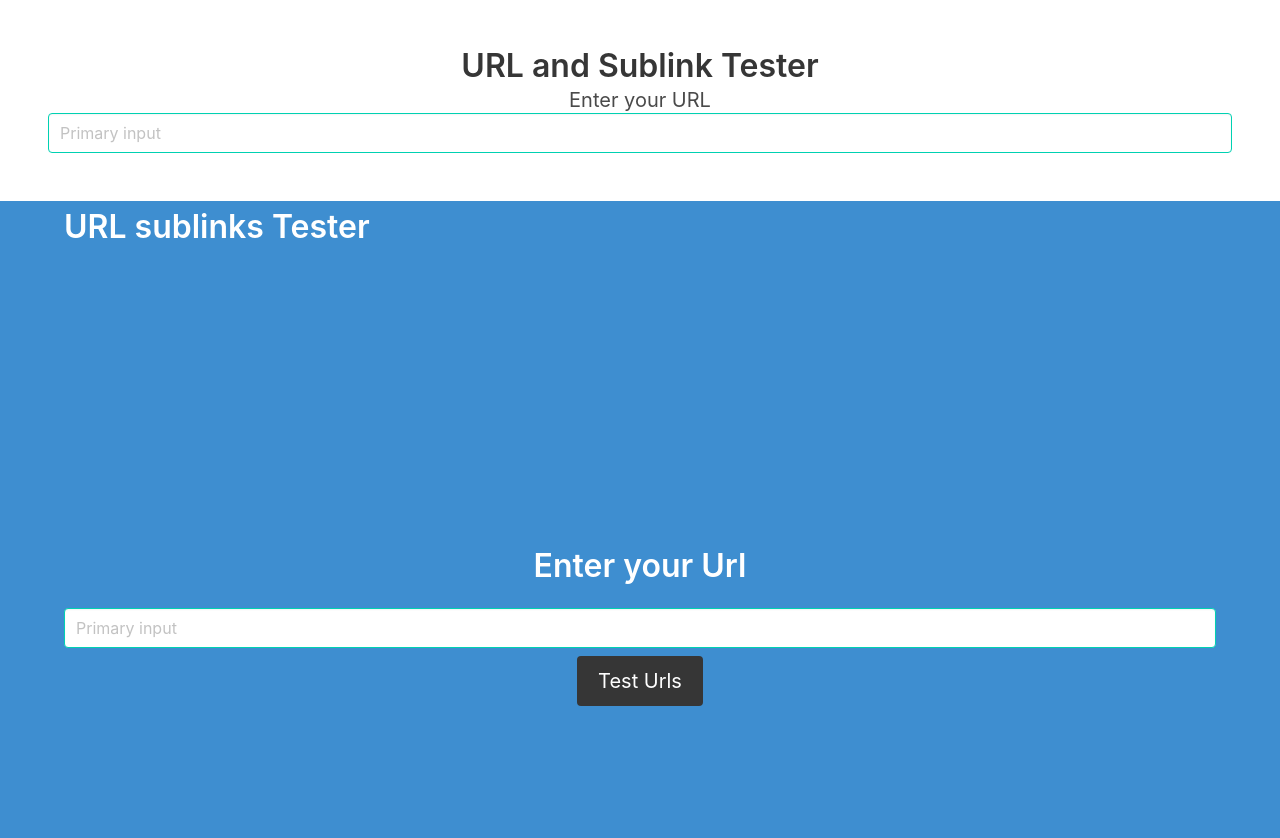
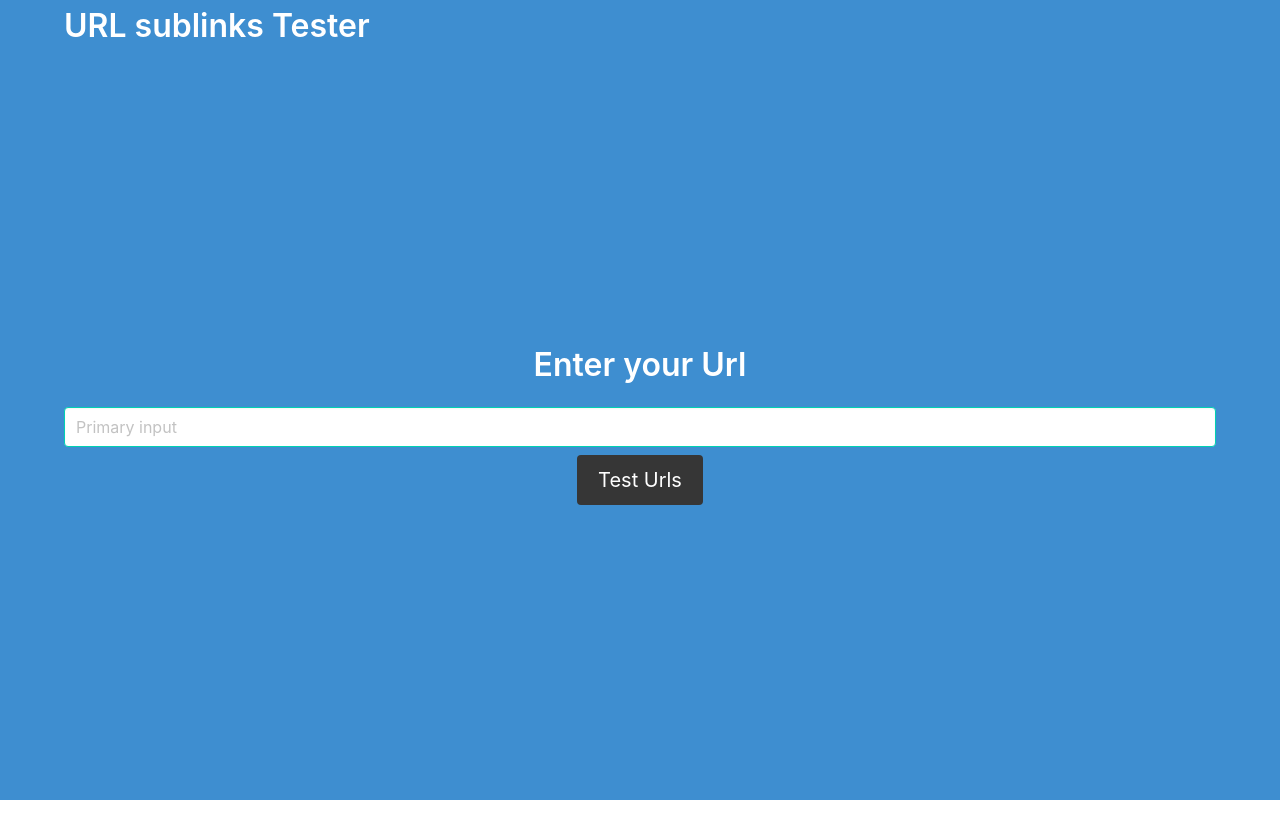
Before and after one commit to sonunigam4097/ui-hackathon-feb-22, a plain HTML site: page index.html in a window 1280 px wide. After the commit the page ends 800 px from the top, so only its background shows below. Drawn offline with nearby package versions, Linux system fonts and the light colour scheme.

Commit message:
ui-ready-2

```diff
--- a/index.html
+++ b/index.html
@@ -11,21 +11,7 @@
 
 
 
-    <div class="hero-body">
-        <div class="container has-text-centered">
-          <h1 class="title">
-            URL and Sublink Tester
-          </h1>
-          <p class="subtitle">
-            Enter your URL
-          </p>
-        </div>
 
-        <input class="input is-primary" type="text" placeholder="Primary input">
-          </div>
-
-
-      <form action="" method="post"></form>
 
 
       <section class="hero is-info is-fullheight">
```
